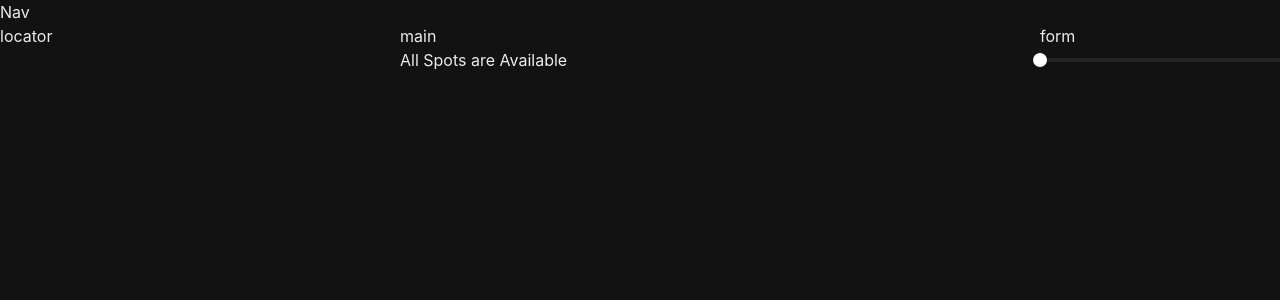
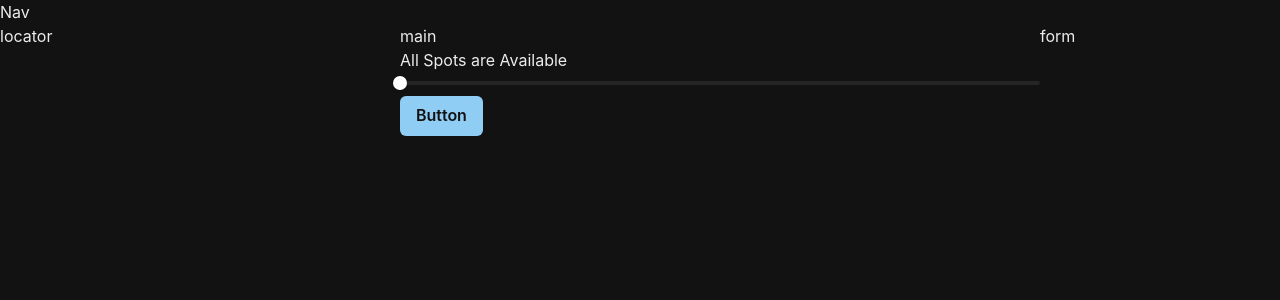
Before and after one commit to zachgordon25/ParKeanLot, a React (Vite) app in the folder client/: page / in a window 1280 px wide. Shown: the top 300 px of the page. Built offline with nearby package versions, Linux system fonts and the light colour scheme.

Commit message:
grabbing changes from main

```diff
--- a/client/src/App.tsx
+++ b/client/src/App.tsx
@@ -4,6 +4,7 @@ import viteLogo from '/vite.svg'
 import './App.css'
 import { Grid, GridItem, Show } from '@chakra-ui/react';
 import SpotsSlider from './components/SpotsSlider';
+import Form from './components/Form';
 
 function App() {
   return (
@@ -24,7 +25,7 @@ function App() {
         <GridItem gridArea="form">form</GridItem>
       </Show>
       <br></br>
-              <SpotsSlider/>
+              <Form/>
 
     </Grid>
 
--- /dev/null
+++ b/client/src/components/Form.tsx
@@ -0,0 +1,19 @@
+import SpotsSlider from './SpotsSlider'
+import { Button, ButtonGroup } from '@chakra-ui/react'
+
+const Form = () => {
+  return (
+    <div>
+        {/*Image of parking availability will go here */}
+
+
+        {/*Slider to let user select how busy it is in the lot*/}
+        <SpotsSlider/>
+
+        {/* Submit Button to Submit Entry*/}
+        <Button colorScheme='blue'>Button</Button>
+    </div>
+  )
+}
+
+export default Form
```
